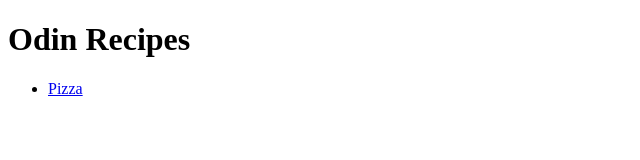
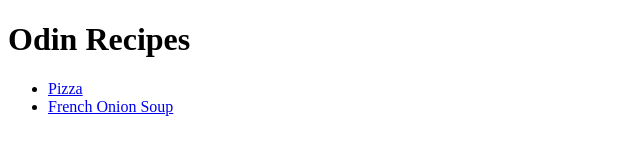
Before and after one commit to ylrjae/odin_recipes, a plain HTML site: page index.html in a window 1280 px wide. Shown: the whole page, without its empty margins (0-640 px from the left). Drawn offline with Linux system fonts and the light colour scheme.

Commit message:
Add French Onion Soup link

```diff
--- a/index.html
+++ b/index.html
@@ -9,6 +9,7 @@
     <h1>Odin Recipes</h1>
     <ul>
         <li><a href="./recipes/pizza.html">Pizza</a></li>
+        <li><a href="./recipes/french-onion-soup.html">French Onion Soup</a></li>
     </ul>
 
 </body>
```
Also changed, not shown: recipes/images/french-onion-soup.jpg (added).
